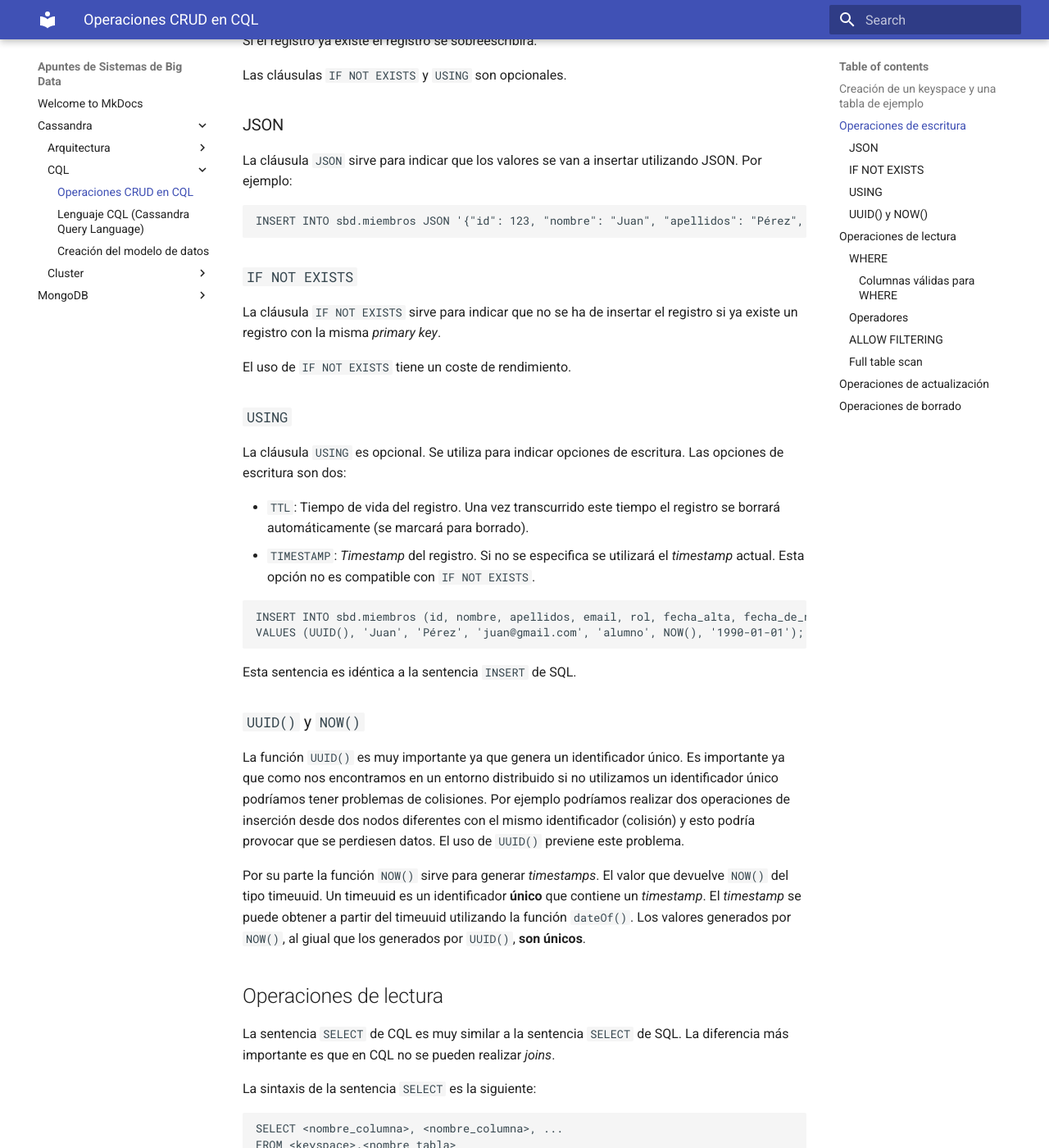
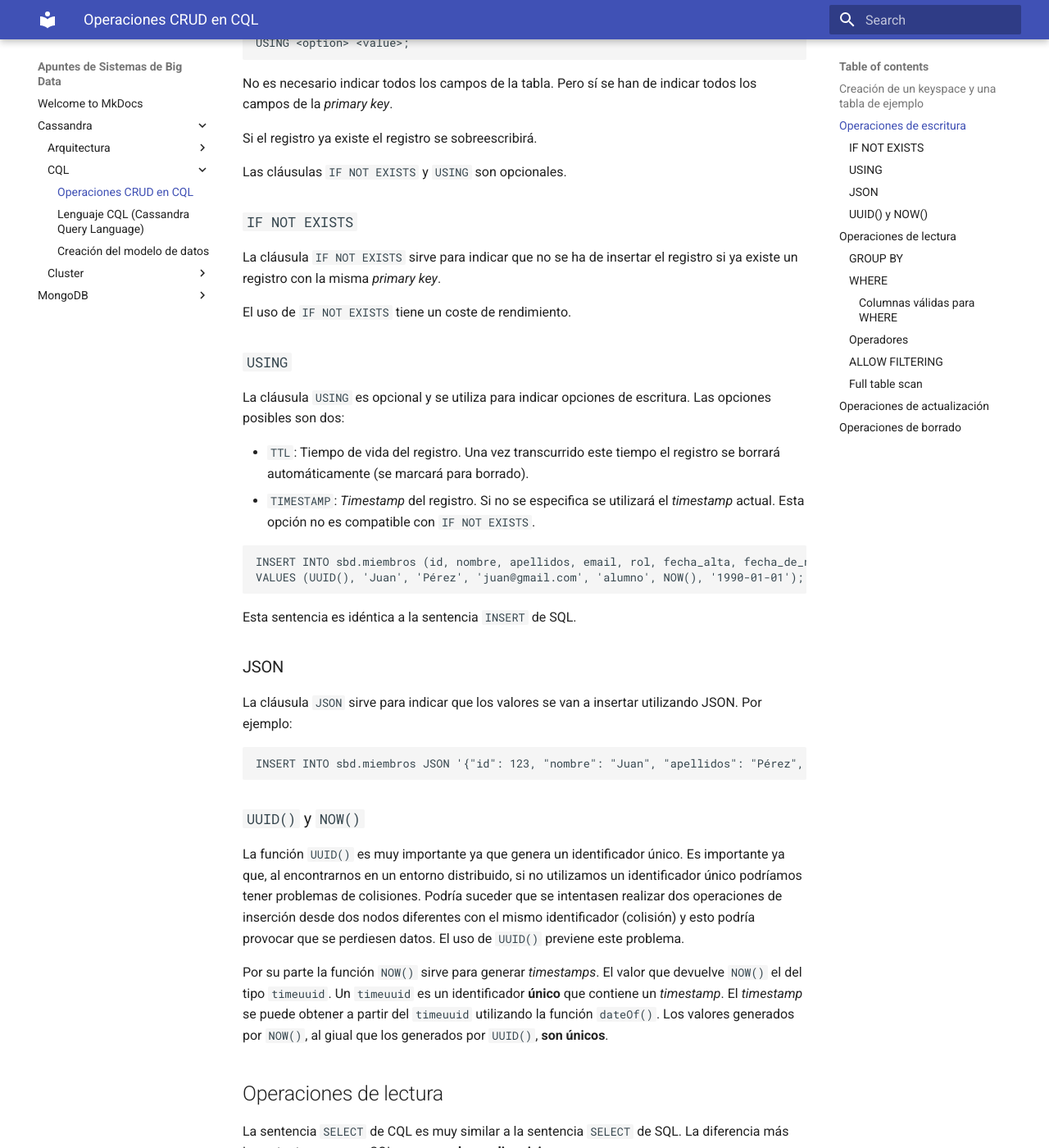
Before and after one commit to mmourazos/SBD, an MkDocs documentation site: the page built from docs/Cassandra/CQL/10 - Operaciones CRUD.md, in a window 1280 px wide and 1400 px high, scrolled down 2725 px. Shown: the whole window at 82% size. Built offline with MkDocs 1.6.1 and Material for MkDocs 9.7.7, drawn with Linux system fonts in a browser that asks for light colours; some of the changed lines change nothing that is shown; some of the changed text lies outside the part shown.

Commit message:
Operaciones CRUD

````diff
--- a/docs/Cassandra/CQL/10 - Operaciones CRUD.md
+++ b/docs/Cassandra/CQL/10 - Operaciones CRUD.md
@@ -42,15 +42,15 @@
   AND CLUSTERING ORDER BY (fecha_alta DESC);
 ```
 
-Como se puede comprobar este código es cada vez más incómodo de escribir en la consola de CQLSH. Por ello, a partir de ahora utilizaremos un fichero de texto para almacenar las sentencias CQL que queremos ejecutar.
+Como se puede comprobar este código es cada vez más incómodo de escribir en la consola de CQLSH. Lo más cómodo sería escribir un *script* CQL en un fichero de texto plano y ejecutarlo con `cqlsh`.
 
-Un *script* de CQL es un fichero de texto con extensión `.cql` que contiene sentencias CQL. Para ejecutar un *script* de CQL desde dentro de CQLSH utilizaremos la sentencia `SOURCE`:
+Para ejecutar un *script* de CQL desde dentro de CQLSH utilizaremos la sentencia `SOURCE`:
 
 ```cql
 SOURCE 'path/to/script.cql';
 ```
 
-Si lo que necesitamos es ejecutar un *script* de CQL desde la línea de comandos utilizaremos el siguiente comando:
+Y si lo que necesitamos es ejecutar un *script* de CQL desde la línea de comandos utilizaremos el siguiente comando:
 
 ```bash
 cqlsh -f path/to/script.cql
@@ -101,16 +101,18 @@
 DESCRIBE TABLES;
 ```
 
-Guardamos el código anterior en un fichero llamado `script01.cql` y lo ejecutamos:
+Guardamos el código anterior en un fichero llamado `script01.cql` y lo copiamos a un volumen al que tenga acceso el contenedor con Cassandra donde vamos a ejecutar `cqlsh`. En la sección donde se explica cómo crear el *cluster* se usó un volumen común a todos los contenedores que se llamón `scripts`. Si guardamos el fichero `.cql` en este directorio podremos escribir el comando:
 
 ```bash
 docker exec -it cass1 cqlsh -f /scripts/script01.cql
 ```
 
+y nuestro código CQL se ejecutará.
+
 **Notas:**
 
 * Hay que prestar especial atención a las **comas y los puntos y comas**. Si nos olvidamos de poner una coma o un punto y coma en el lugar adecuado obtendremos un error de sintaxis.
-* Los códigos de error indican la línea y la columna donde se ha producido el error **con respecto al inicio de la sentencia CQL**. No del script.
+* Los códigos de error indican la línea y la columna donde se ha producido el error **con respecto al inicio de la sentencia CQL** que lo produjo. No del script.
 
 ## Operaciones de escritura
 
@@ -129,14 +131,6 @@
 
 Las cláusulas `IF NOT EXISTS` y `USING` son opcionales.
 
-### JSON
-
-La cláusula `JSON` sirve para indicar que los valores se van a insertar utilizando JSON. Por ejemplo:
-
-```cql
-INSERT INTO sbd.miembros JSON '{"id": 123, "nombre": "Juan", "apellidos": "Pérez", "email": "juan@gmail.com", "rol": "alumno", "fecha_alta": "2020-01-01", "fecha_de_nacimiento": "1990-01-01"}';
-```
-
 ### `IF NOT EXISTS`
 
 La cláusula `IF NOT EXISTS` sirve para indicar que no se ha de insertar el registro si ya existe un registro con la misma *primary key*.
@@ -145,7 +139,7 @@
 
 ### `USING`
 
-La cláusula `USING` es opcional. Se utiliza para indicar opciones de escritura. Las opciones de escritura son dos:
+La cláusula `USING` es opcional y se utiliza para indicar opciones de escritura. Las opciones posibles son dos:
 
 * `TTL`: Tiempo de vida del registro. Una vez transcurrido este tiempo el registro se borrará automáticamente (se marcará para borrado).
 * `TIMESTAMP`: *Timestamp* del registro. Si no se especifica se utilizará el *timestamp* actual. Esta opción no es compatible con `IF NOT EXISTS`.
@@ -157,15 +151,23 @@
 
 Esta sentencia es idéntica a la sentencia `INSERT` de SQL.
 
+### JSON
+
+La cláusula `JSON` sirve para indicar que los valores se van a insertar utilizando JSON. Por ejemplo:
+
+```cql
+INSERT INTO sbd.miembros JSON '{"id": 123, "nombre": "Juan", "apellidos": "Pérez", "email": "juan@gmail.com", "rol": "alumno", "fecha_alta": "2020-01-01", "fecha_de_nacimiento": "1990-01-01"}';
+```
+
 ### `UUID()` y `NOW()`
 
-La función `UUID()` es muy importante ya que genera un identificador único. Es importante ya que como nos encontramos en un entorno distribuido si no utilizamos un identificador único podríamos tener problemas de colisiones. Por ejemplo podríamos realizar dos operaciones de inserción desde dos nodos diferentes con el mismo identificador (colisión) y esto podría provocar que se perdiesen datos. El uso de `UUID()` previene este problema.
+La función `UUID()` es muy importante ya que genera un identificador único. Es importante ya que, al encontrarnos en un entorno distribuido, si no utilizamos un identificador único podríamos tener problemas de colisiones. Podría suceder que se intentasen realizar dos operaciones de inserción desde dos nodos diferentes con el mismo identificador (colisión) y esto podría provocar que se perdiesen datos. El uso de `UUID()` previene este problema.
 
-Por su parte la función `NOW()` sirve para generar *timestamps*. El valor que devuelve `NOW()` del tipo timeuuid. Un timeuuid es un identificador **único** que contiene un *timestamp*. El *timestamp* se puede obtener a partir del timeuuid utilizando la función `dateOf()`. Los valores generados por `NOW()`, al giual que los generados por `UUID()`, **son únicos**.
+Por su parte la función `NOW()` sirve para generar *timestamps*. El valor que devuelve `NOW()` el del tipo `timeuuid`. Un `timeuuid` es un identificador **único** que contiene un *timestamp*. El *timestamp* se puede obtener a partir del `timeuuid` utilizando la función `dateOf()`. Los valores generados por `NOW()`, al giual que los generados por `UUID()`, **son únicos**.
 
 ## Operaciones de lectura
 
-La sentencia `SELECT` de CQL es muy similar a la sentencia `SELECT` de SQL. La diferencia más importante es que en CQL no se pueden realizar *joins*.
+La sentencia `SELECT` de CQL es muy similar a la sentencia `SELECT` de SQL. La diferencia más importante es que en CQL **no se pueden realizar *joins***.
 
 La sintaxis de la sentencia `SELECT` es la siguiente:
 
@@ -182,6 +184,8 @@
 LIMIT <n>
 ALLOW FILTERING;
 ```
+
+#### `GROUP BY`
 
 Cuando agrupamos por una columna hay que tener en cuenta que ésta **ha de formar parte de la partition key**
 
````
